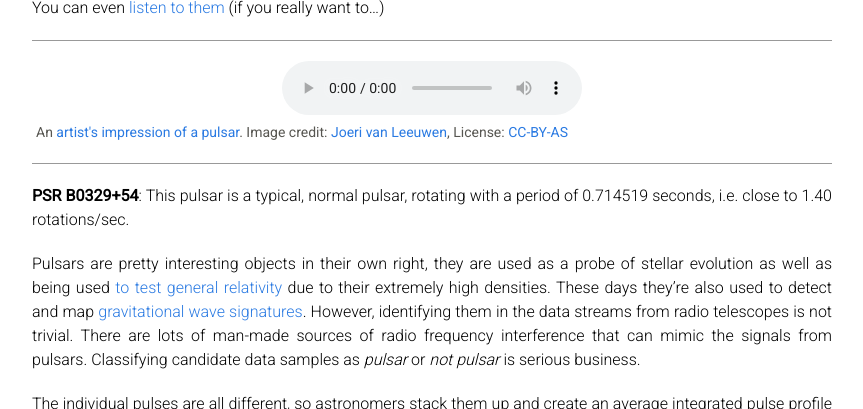
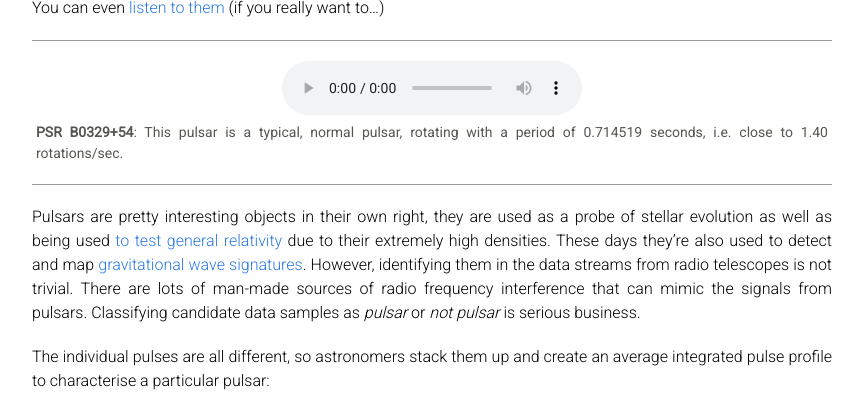
Before and after one commit to as595/csc-2019, a Jekyll site: the page built from classification.md, in a window 1280 px wide and 900 px high, scrolled down 909 px, cut to the strip 136-545 px from the top of the window. Shown: the whole strip, without its empty margins (208-1071 px from the left). Built offline with Jekyll 4.4.1, drawn with Linux system fonts in a browser that asks for light colours; our own code applies the rules of GitHub Pages for plain Markdown files.

Commit message:
Update classification.md

```diff
--- a/classification.md
+++ b/classification.md
@@ -27,10 +27,10 @@ You can even <a href="http://www.jb.man.ac.uk/distance/frontiers/pulsars/section
   <audio controls>
     <source src="https://allofyourbases.files.wordpress.com/2019/03/b0329.wav">
   </audio>
-<div class="figcaption">An <a href="http://www.astron.nl/pulsars/animations/">artist's impression of a pulsar</a>. Image credit: <a href="http://www.astron.nl/astronomy-group/people/joeri-van-leeuwen/joeri-van-leeuwen">Joeri van Leeuwen</a>, License: <a href="https://creativecommons.org/licenses/by-sa/4.0/">CC-BY-AS</a></div>
+<div class="figcaption"><b>PSR B0329+54</b>: This pulsar is a typical, normal pulsar, rotating with a period of 0.714519 seconds, i.e. close to 1.40 rotations/sec.</div>
 </div>
 
-<b>PSR B0329+54</b>: This pulsar is a typical, normal pulsar, rotating with a period of 0.714519 seconds, i.e. close to 1.40 rotations/sec.
+
 
 Pulsars are pretty interesting objects in their own right, they are used as a probe of stellar evolution as well as being used <a href="https://www.google.com/url?sa=t&rct=j&q=&esrc=s&source=web&cd=3&cad=rja&uact=8&ved=2ahUKEwiG5PXzrvXgAhXHXRUIHZeICTYQFjACegQIAxAB&url=https%3A%2F%2Fwww.sciencedirect.com%2Fscience%2Farticle%2Fpii%2FS1387647304000909&usg=AOvVaw1IKp5W-f3gu3QCjmDCpBYR" target="_blank" rel="noopener noreferrer">to test general relativity</a> due to their extremely high densities. These days they're also used to detect and map <a href="https://www.google.com/url?sa=t&rct=j&q=&esrc=s&source=web&cd=3&cad=rja&uact=8&ved=2ahUKEwjWt9XfrvXgAhXdTBUIHZUDCA8QFjACegQIARAB&url=https%3A%2F%2Fwww.skatelescope.org%2Fnewsandmedia%2Foutreachandeducation%2Fskawow%2Fgravitational-wave%2F&usg=AOvVaw2tEsK4ezAUVVM4K62KVnnW" target="_blank" rel="noopener noreferrer">gravitational wave signatures</a>. However, identifying them in the data streams from radio telescopes is not trivial. There are lots of man-made sources of radio frequency interference that can mimic the signals from pulsars. Classifying candidate data samples as <em>pulsar</em> or <em>not pulsar</em> is serious business.
 
```
